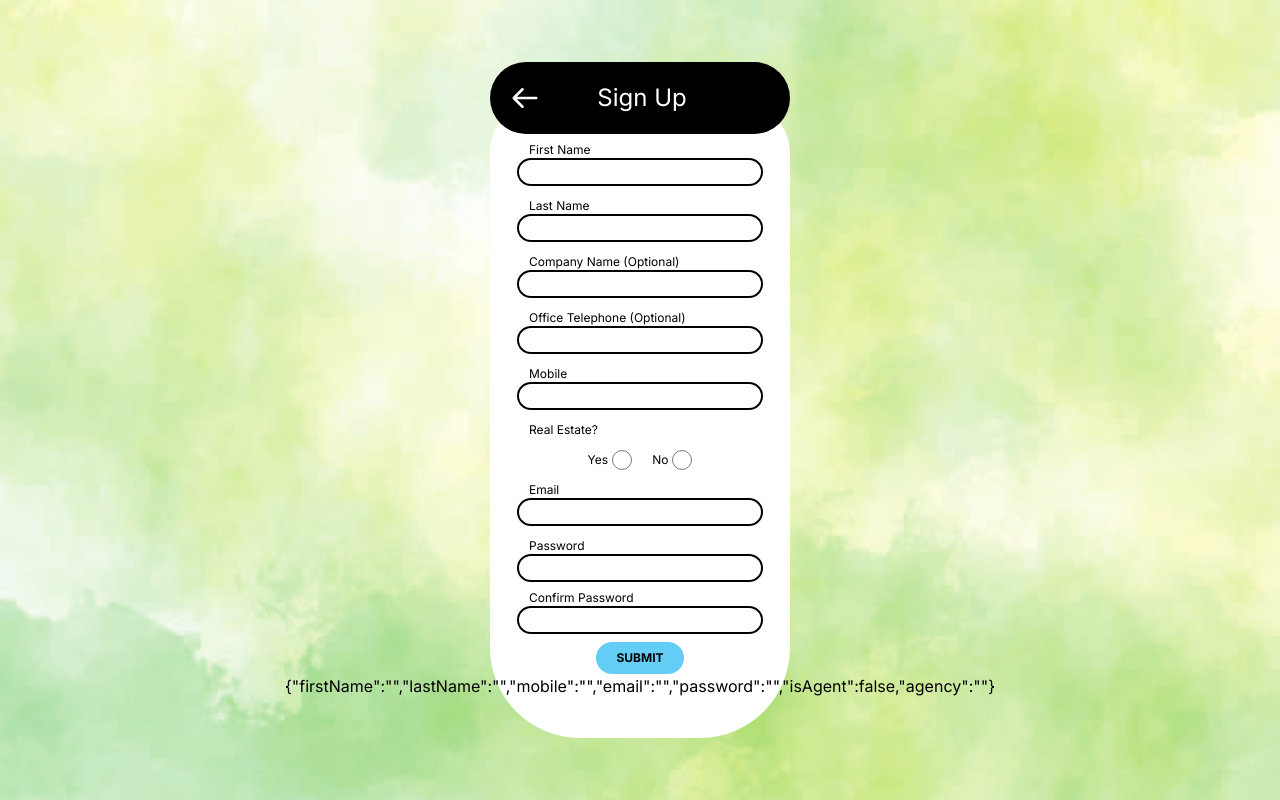
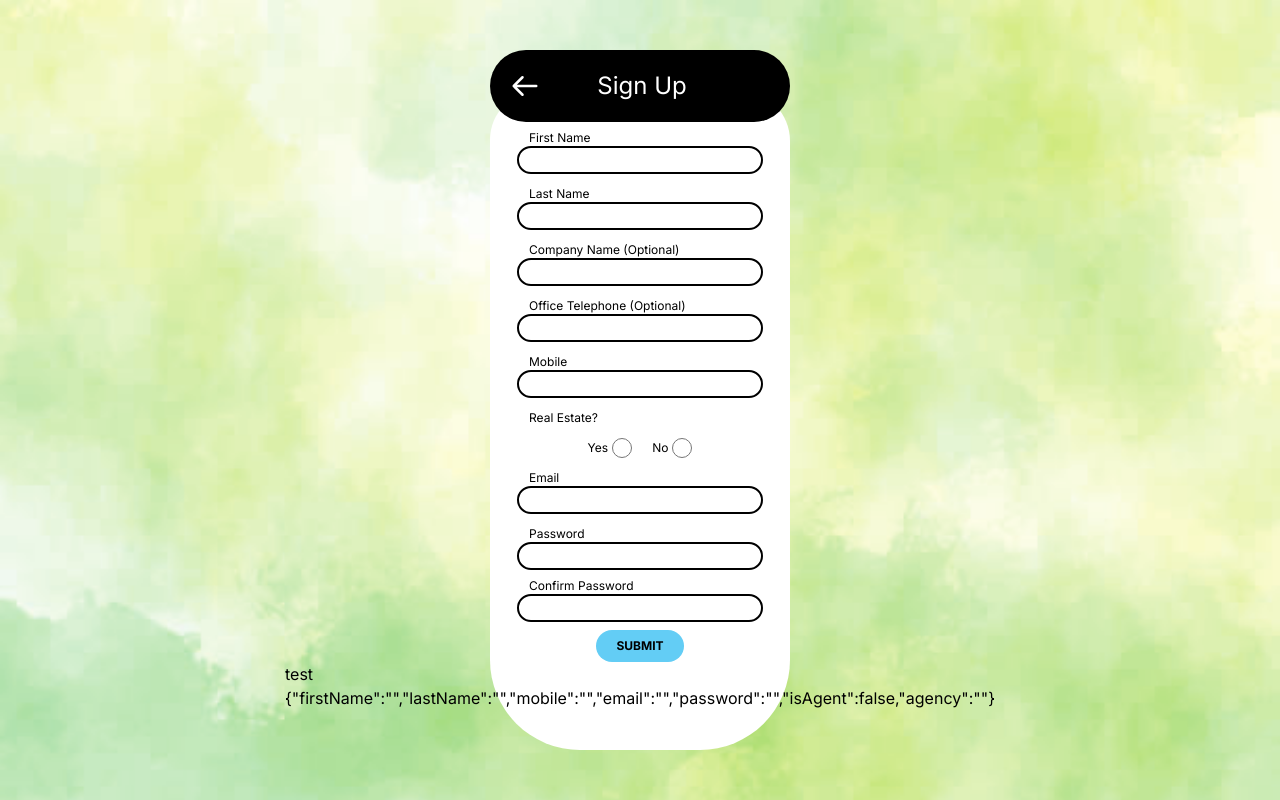
Before and after one commit to shalom99/leadergraphics1, a Next.js app: page /signup in a window 1280 px wide. Built offline with nearby package versions, Linux system fonts and the light colour scheme.

Commit message:
prisma test1

```diff
--- a/src/app/signup/page.tsx
+++ b/src/app/signup/page.tsx
@@ -146,7 +146,9 @@ const Signup: FC<pageProps> = ({}) => {
 
           </form>
 
-          <div>{JSON.stringify(signupData)}</div>
+          <div>
+            <h1>test</h1>
+            {JSON.stringify(signupData)}</div>
         </div>
       </div>
     </div>
```
